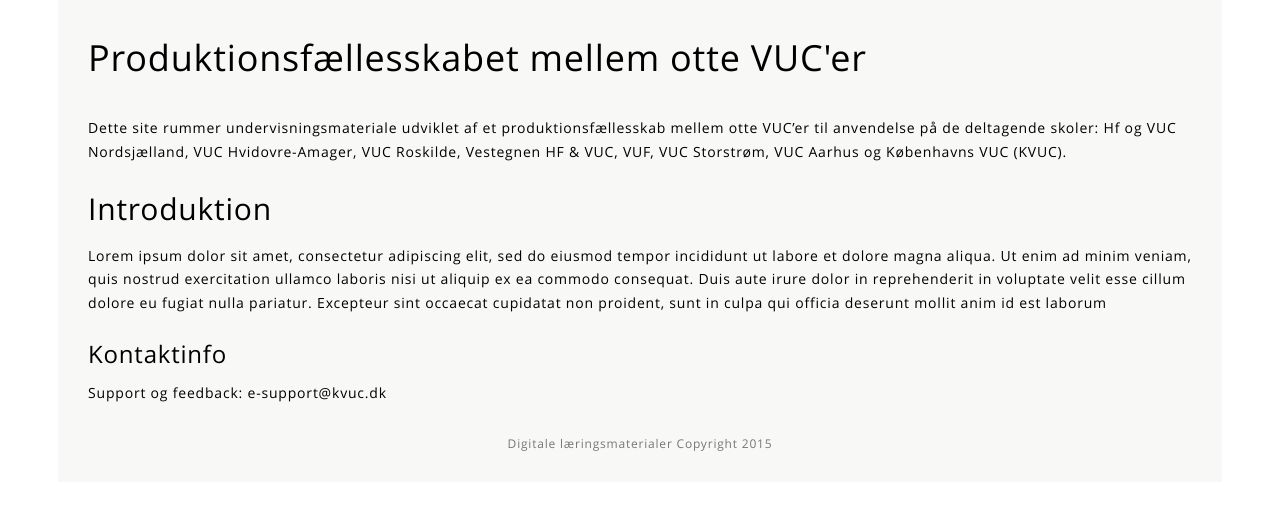
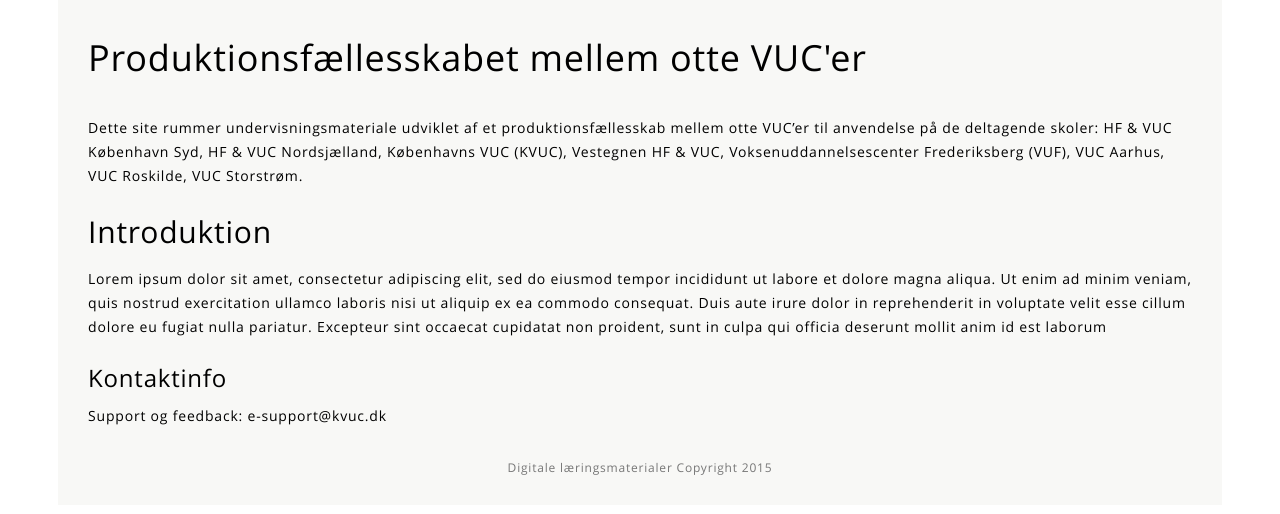
Before and after one commit to kvucEteam/pf_about, a website: page index.html in a window 1280 px wide. Drawn offline with Linux system fonts and the light colour scheme; files that its build step writes are made by us from their sources; files whose address does not match are found by name.

Commit message:
Ny tekst om de otte VUC'er i produktionsfællesskabet tilføjet.

```diff
--- a/index.html
+++ b/index.html
@@ -14,7 +14,7 @@
             <div class="col-xs-12">
             	<h1>Produktionsfællesskabet mellem otte VUC'er</h1>
 
-	            <p>Dette site rummer undervisningsmateriale udviklet af et produktionsfællesskab mellem otte VUC’er til anvendelse på de deltagende skoler: Hf og VUC Nordsjælland, VUC Hvidovre-Amager, VUC Roskilde, Vestegnen HF & VUC, VUF, VUC Storstrøm, VUC Aarhus og Københavns VUC (KVUC).</p>
+	            <p>Dette site rummer undervisningsmateriale udviklet af et produktionsfællesskab mellem otte VUC’er til anvendelse på de deltagende skoler: HF & VUC København Syd, HF & VUC Nordsjælland, Københavns VUC (KVUC), Vestegnen HF & VUC, Voksenuddannelsescenter Frederiksberg (VUF), VUC Aarhus, VUC Roskilde, VUC Storstrøm.</p>
 
 	            <h2>Introduktion</h2>
 	            <p>Lorem ipsum dolor sit amet, consectetur adipiscing elit, sed do eiusmod tempor incididunt ut labore et dolore magna aliqua. Ut enim ad minim veniam, quis nostrud exercitation ullamco laboris nisi ut aliquip ex ea commodo consequat. Duis aute irure dolor in reprehenderit in voluptate velit esse cillum dolore eu fugiat nulla pariatur. Excepteur sint occaecat cupidatat non proident, sunt in culpa qui officia deserunt mollit anim id est laborum </p>
```
